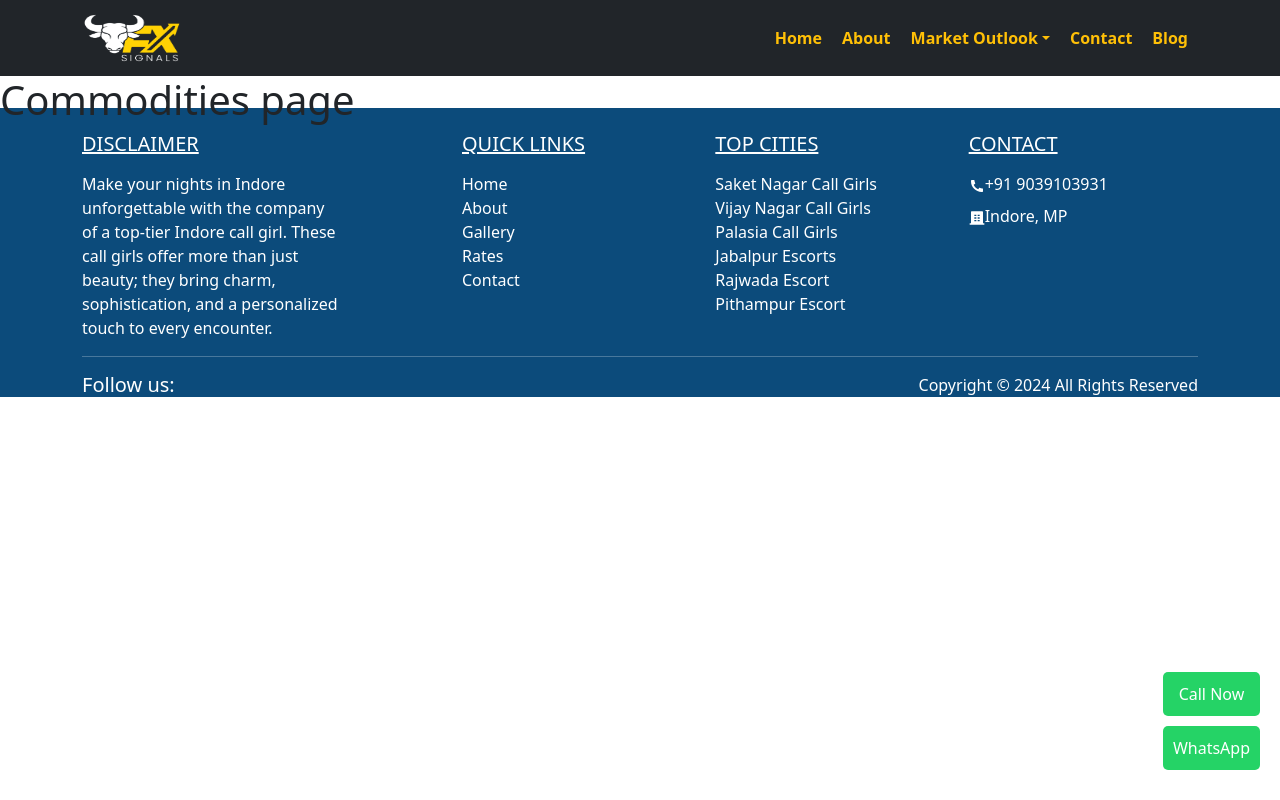
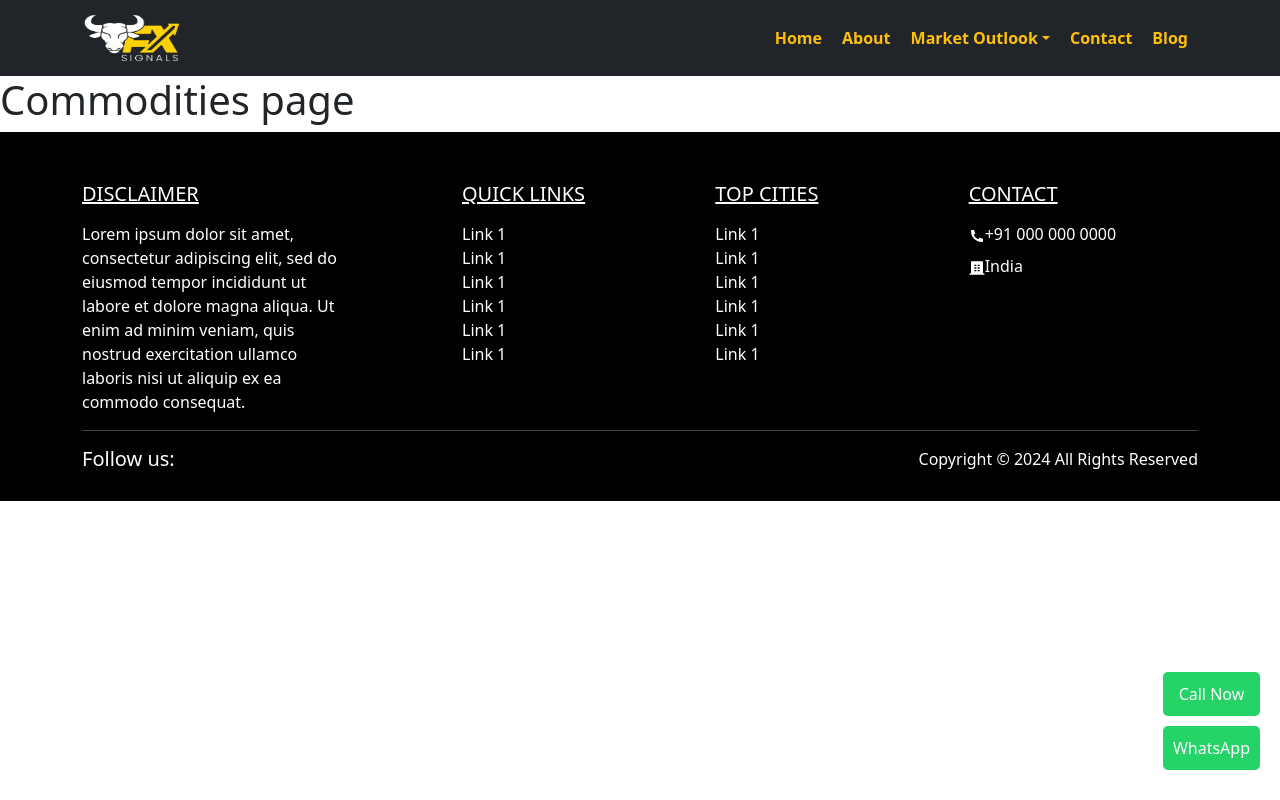
Before and after one commit to akkushwaha7834/fxsignals, a React (Create React App) app: page /commodities in a window 1280 px wide. Built offline with nearby package versions, Linux system fonts and the light colour scheme; the HTML template or start-up script is replaced by a standard one.

Commit message:
Footer updated

```diff
--- a/src/assets/css/style.css
+++ b/src/assets/css/style.css
@@ -83,8 +83,9 @@ body {
 
 /* Footer Styling */
 .bgc-primary {
-  background-color: #0c4b7b; /* Modify this color as needed */
+  background-color: #000000; /* Modify this color as needed */
   color: white;
+  padding: 50px 0 30px;
 }
 
 h5.fw-medium {
--- a/src/components/Footer.js
+++ b/src/components/Footer.js
@@ -11,7 +11,7 @@ const Footer = () => {
             <div className="col-lg-3">
               <div className="h5 fw-medium text-decoration-underline text-white mb-3">DISCLAIMER</div>
               <p className="mb-0">
-                Make your nights in Indore unforgettable with the company of a top-tier Indore call girl. These call girls offer more than just beauty; they bring charm, sophistication, and a personalized touch to every encounter.
+              Lorem ipsum dolor sit amet, consectetur adipiscing elit, sed do eiusmod tempor incididunt ut labore et dolore magna aliqua. Ut enim ad minim veniam, quis nostrud exercitation ullamco laboris nisi ut aliquip ex ea commodo consequat.
               </p>
             </div>
             <div className="col-lg-8 offset-lg-1">
@@ -19,22 +19,23 @@ const Footer = () => {
                 <div className="col-md-4 col-6">
                   <div className="h5 fw-medium text-decoration-underline text-white mb-3">QUICK LINKS</div>
                   <ul className="list-unstyled">
-                    <li><a href="./">Home</a></li>
-                    <li><a href="./about-us.html">About</a></li>
-                    <li><a href="./gallery.html">Gallery</a></li>
-                    <li><a href="./rates.html">Rates</a></li>
-                    <li><a href="./contact-me.html">Contact</a></li>
+                  <li><a href="#">Link 1</a></li>
+                    <li><a href="#">Link 1</a></li>
+                    <li><a href="#">Link 1</a></li>
+                    <li><a href="#">Link 1</a></li>
+                    <li><a href="#">Link 1</a></li>
+                    <li><a href="#">Link 1</a></li>
                   </ul>
                 </div>
                 <div className="col-md-4 col-6">
                   <div className="h5 fw-medium text-decoration-underline text-white mb-3">TOP CITIES</div>
                   <ul className="list-unstyled">
-                    <li><a href="saket-nagar-call-girls.html">Saket Nagar Call Girls</a></li>
-                    <li><a href="vijay-nagar-call-girls.html">Vijay Nagar Call Girls</a></li>
-                    <li><a href="palasia-call-girls.html">Palasia Call Girls</a></li>
-                    <li><a href="jabalpur-escorts.html">Jabalpur Escorts</a></li>
-                    <li><a href="#">Rajwada Escort</a></li>
-                    <li><a href="#">Pithampur Escort</a></li>
+                    <li><a href="#">Link 1</a></li>
+                    <li><a href="#">Link 1</a></li>
+                    <li><a href="#">Link 1</a></li>
+                    <li><a href="#">Link 1</a></li>
+                    <li><a href="#">Link 1</a></li>
+                    <li><a href="#">Link 1</a></li>
                   </ul>
                 </div>
                 <div className="col-md-4">
@@ -45,14 +46,14 @@ const Footer = () => {
                         <svg xmlns="http://www.w3.org/2000/svg" viewBox="0 0 24 24" fill="rgba(255,255,255,1)" height="1em">
                           <path d="M21 16.42V19.9561C21 20.4811 20.5941 20.9167 20.0705 20.9537C19.6331 20.9846 19.2763 21 19 21C10.1634 21 3 13.8366 3 5C3 4.72371 3.01545 4.36687 3.04635 3.9295C3.08337 3.40588 3.51894 3 4.04386 3H7.5801C7.83678 3 8.05176 3.19442 8.07753 3.4498C8.10067 3.67907 8.12218 3.86314 8.14207 4.00202C8.34435 5.41472 8.75753 6.75936 9.3487 8.00303C9.44359 8.20265 9.38171 8.44159 9.20185 8.57006L7.04355 10.1118C8.35752 13.1811 10.8189 15.6425 13.8882 16.9565L15.4271 14.8019C15.5572 14.6199 15.799 14.5573 16.001 14.6532C17.2446 15.2439 18.5891 15.6566 20.0016 15.8584C20.1396 15.8782 20.3225 15.8995 20.5502 15.9225C20.8056 15.9483 21 16.1633 21 16.42Z"></path>
                         </svg>
-                        <span>+91 9039103931</span>
+                        <span>+91 000 000 0000</span>
                       </a>
                     </li>
                     <li>
                       <svg xmlns="http://www.w3.org/2000/svg" viewBox="0 0 24 24" fill="rgba(255,255,255,1)" height="1em">
                         <path d="M21 20H23V22H1V20H3V3C3 2.44772 3.44772 2 4 2H20C20.5523 2 21 2.44772 21 3V20ZM8 11V13H11V11H8ZM8 7V9H11V7H8ZM8 15V17H11V15H8ZM13 15V17H16V15H13ZM13 11V13H16V11H13ZM13 7V9H16V7H13Z"></path>
                       </svg>
-                      <span>Indore, MP</span>
+                      <span>India</span>
                     </li>
                   </ul>
                 </div>
@@ -81,10 +82,10 @@ const Footer = () => {
       {/* Sticky Call and WhatsApp Buttons */}
       <div className="nowcalling">
         <div className="lcol">
-          <a href="tel:+919039103931">Call Now</a>
+          <a href="tel:+910000000000">Call Now</a>
         </div>
         <div className="rcol">
-          <a href="https://wa.me/+919039103931?text=Hi,%20I%20am%20looking%20escorts%20in%20Indore.%20[https://sakshisharma.in/]" target="_blank">WhatsApp</a>
+          <a href="#" target="_blank">WhatsApp</a>
         </div>
       </div>
     </>
--- a/src/components/Home.js
+++ b/src/components/Home.js
@@ -10,22 +10,22 @@ function Home() {
     {
       img: slide1, // Use imported images instead of strings
       title: 'Best Collection',
-      subtitle: 'Vaishali Escorts Service',
+      subtitle: 'Best Collection',
     },
     {
       img: slide2,
-      title: 'Vaishali Escorts Service',
-      subtitle: 'Vaishali Escorts Hot Service',
+      title: 'Best Collection',
+      subtitle: 'Best Collection',
     },
     {
       img: slide3,
-      title: 'Vaishali Escorts Phone WhatsApp',
-      subtitle: 'Vaishali contact number',
+      title: 'Best Collection',
+      subtitle: 'Best Collection',
     },
     {
       img: slide1, // Reusing images from carousel for the grid
-      title: 'Vaishali Escorts Photo',
-      subtitle: 'Vaishali Indian Escorts',
+      title: 'Best Collection',
+      subtitle: 'Best Collection',
     },
   ];
 
@@ -54,7 +54,7 @@ function Home() {
               alt="Slide 1"
             />
             <div className="carousel-caption d-none d-md-block">
-              <h2 className="fw-bold text-white">Amit Kushwaha</h2>
+              <h2 className="fw-bold text-white">Lorem Ipsum</h2>
               <p className="text-light">Discover expert strategies for maximizing your financial potential.</p>
             </div>
           </div>
@@ -66,7 +66,7 @@ function Home() {
               alt="Slide 2"
             />
             <div className="carousel-caption d-none d-md-block">
-              <h2 className="fw-bold text-white">Kiran Maurya</h2>
+              <h2 className="fw-bold text-white">Lorem Ipsum</h2>
               <p className="text-light">Stay ahead with cutting-edge trends and market updates.</p>
             </div>
           </div>
@@ -78,7 +78,7 @@ function Home() {
               alt="Slide 3"
             />
             <div className="carousel-caption d-none d-md-block">
-              <h2 className="fw-bold text-white">Seamless Trading Experience</h2>
+              <h2 className="fw-bold text-white">Lorem Ipsum</h2>
               <p className="text-light">Achieve success with unparalleled tools and expert support.</p>
             </div>
           </div>
```
